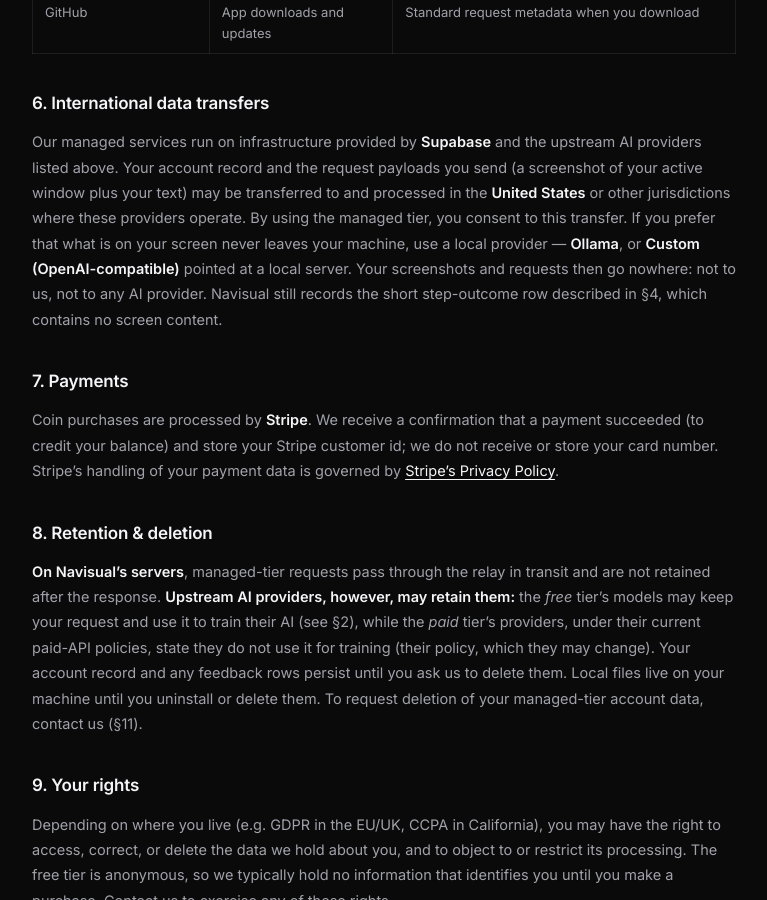
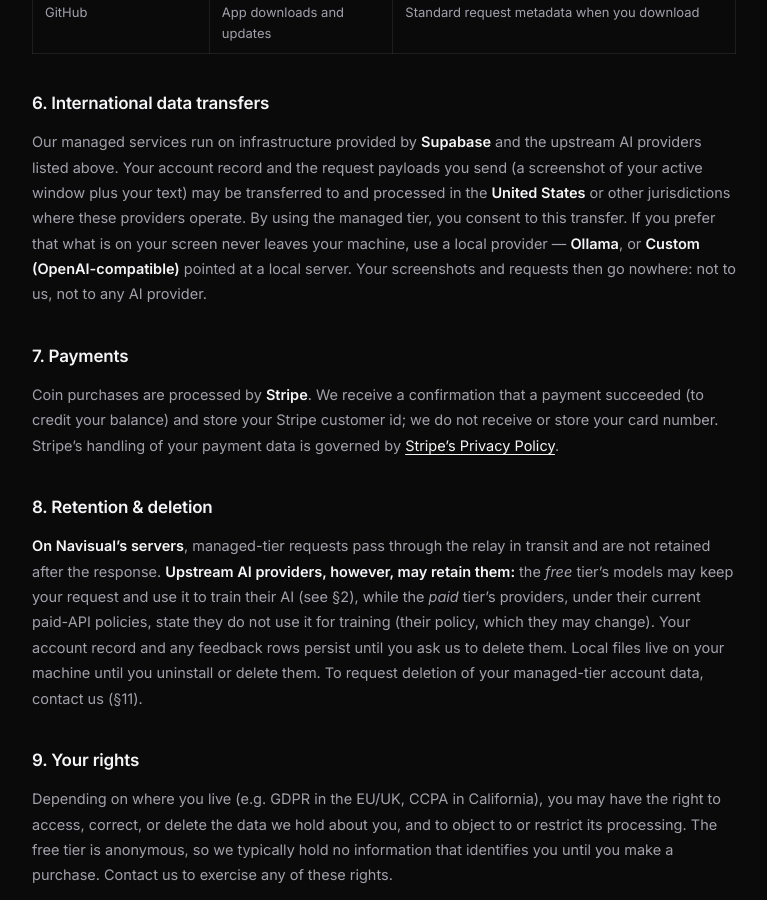
Before and after one commit to NavisualGuide/NavisualGuide.github.io, a Jekyll site: the page privacy.html, which Jekyll copies as it is, in a window 1280 px wide and 900 px high, scrolled down 3973 px. Shown: the whole window, without its empty margins (256-1023 px from the left). Built offline with Jekyll 4.4.1, drawn with Linux system fonts in a browser that asks for light colours.

Commit message:
privacy: drop the §4 restatement from the transfer paragraph
It repeated what §4 already says, two sections later and to a reader who has
just read it.

Safe to cut because the accuracy does not depend on it. The claim is scoped by
its own subject -- "your screenshots and requests then go nowhere" -- rather
than by the disclaimer after it, so removing the disclaimer narrows nothing. It
was the unscoped version ("sends nothing to us or to any third party") that
needed the qualifier, and that wording is already gone.

Kept: the sibling parenthetical in §3's provider list. It sits BEFORE §4, and
§3 is the first place someone choosing a local provider looks, so there the
pointer is orienting rather than repeating.

Co-Authored-By: Claude Opus 5 <noreply@anthropic.com>
Claude-Session: https://claude.ai/code/session_016CTvWFtAESBEp8NwvmAVjV

```diff
--- a/privacy.html
+++ b/privacy.html
@@ -246,8 +246,7 @@
         using the managed tier, you consent to this transfer. If you prefer that what is on your
         screen never leaves your machine, use a local provider — <strong>Ollama</strong>, or
         <strong>Custom (OpenAI-compatible)</strong> pointed at a local server. Your screenshots and
-        requests then go nowhere: not to us, not to any AI provider. Navisual still records the
-        short step-outcome row described in §4, which contains no screen content.
+        requests then go nowhere: not to us, not to any AI provider.
       </p>
 
       <h2>7. Payments</h2>
```
